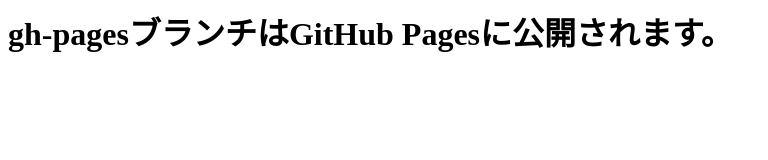
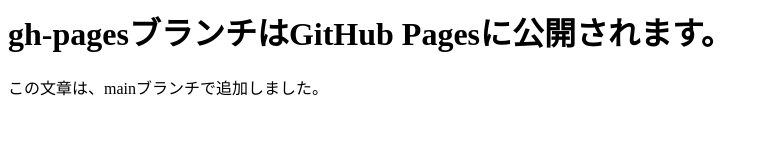
Before and after one commit to hanzo168/git-study, a plain HTML site: page index.html in a window 1280 px wide. Shown: the whole page, without its empty margins (0-768 px from the left). Drawn offline with Linux system fonts and the light colour scheme.

Commit message:
段落を追加

```diff
--- a/index.html
+++ b/index.html
@@ -6,5 +6,6 @@
 </head>
 <body>
 	<h1>gh-pagesブランチはGitHub Pagesに公開されます。</h1>
+	<p>この文章は、mainブランチで追加しました。</p>
 </body>
 </html>
```
